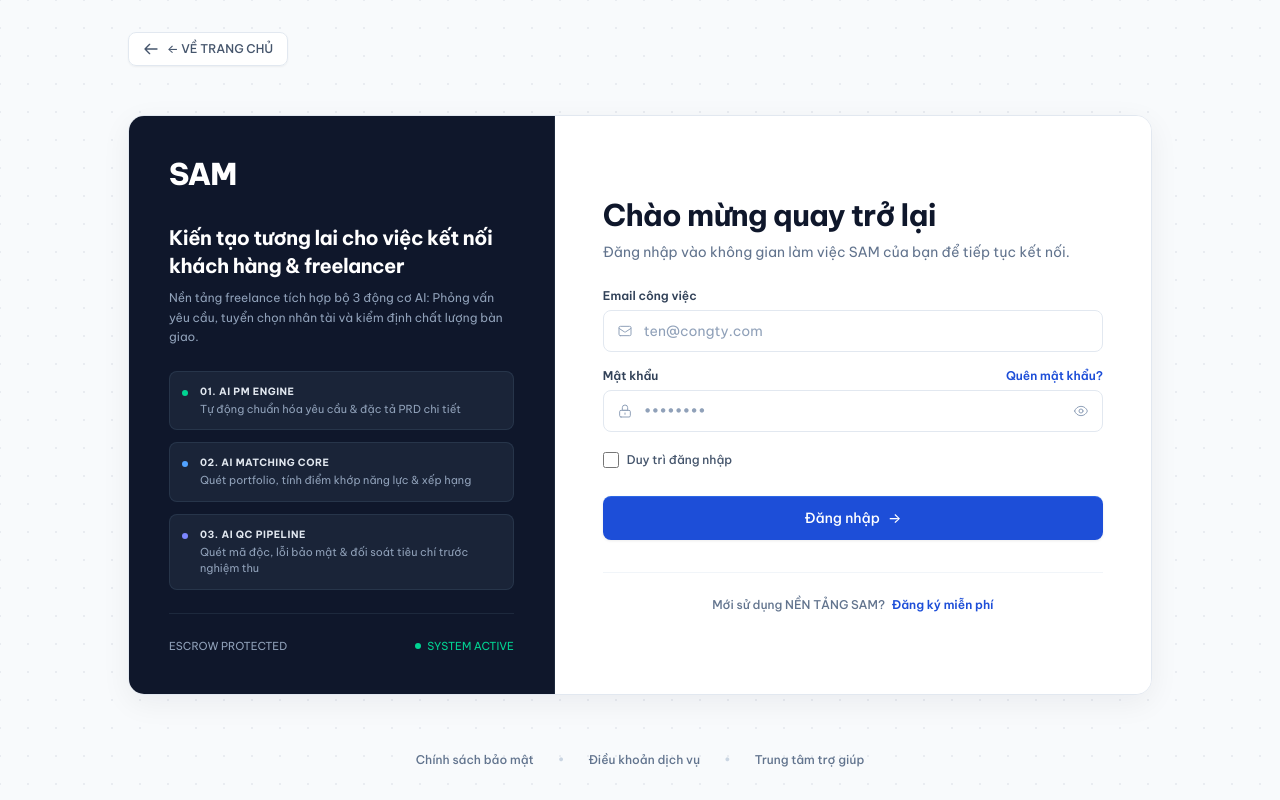
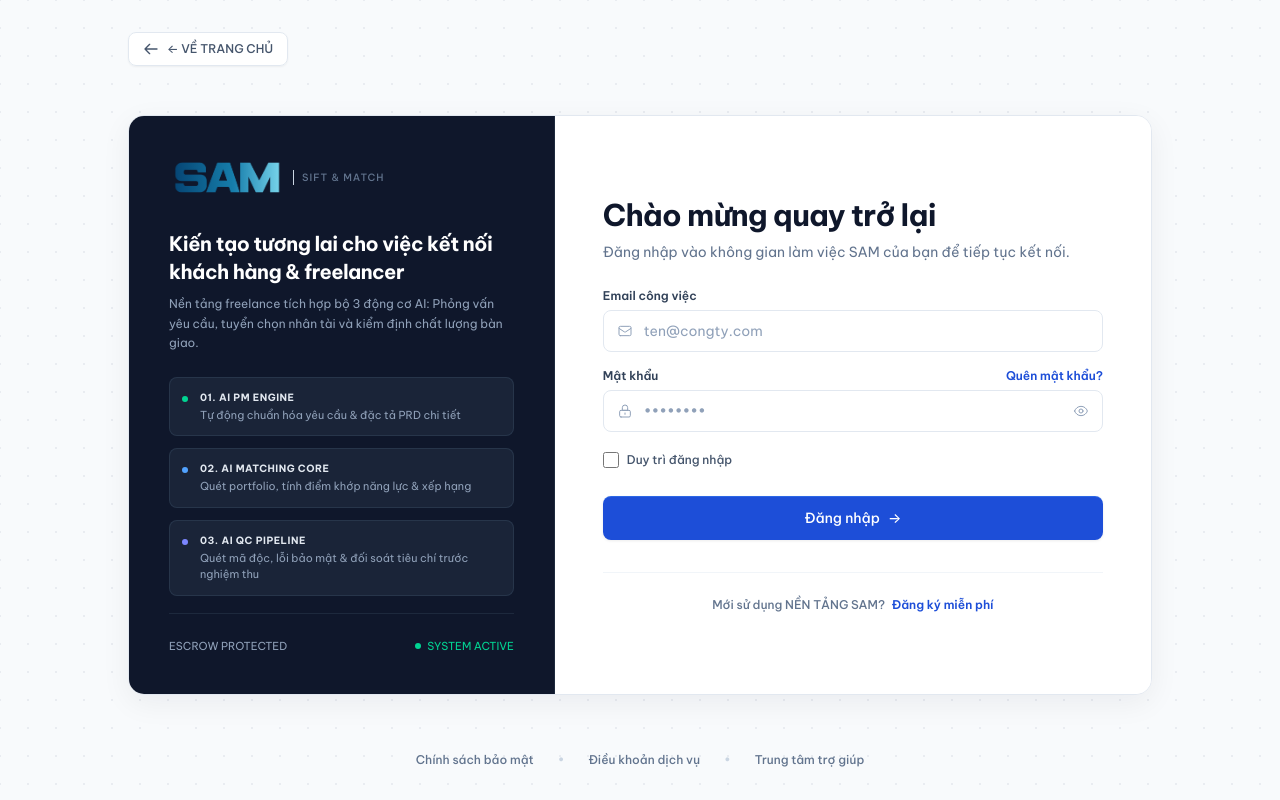
Before and after one commit to SAM-SiftAndMatch/sam-fe, a React (Vite) app: page /login in a window 1280 px wide. Built offline with nearby package versions, Linux system fonts and the light colour scheme; no server answers.

Commit message:
feat: new logo

```diff
--- a/index.html
+++ b/index.html
@@ -3,7 +3,7 @@
 
 <head>
   <meta charset="UTF-8" />
-  <link rel="icon" type="image/svg+xml" href="/favicon.svg" />
+  <link rel="icon" type="image/jpeg" href="/src/assets/sam-logo.jpg" />
   <meta name="viewport" content="width=device-width, initial-scale=1.0" />
   <title>SAM - Sift And Match</title>
   <link rel="preconnect" href="https://fonts.googleapis.com" />
--- a/src/components/Footer.tsx
+++ b/src/components/Footer.tsx
@@ -1,13 +1,14 @@
 import type React from 'react';
 import { SUPPORT_FACEBOOK_URL } from '../lib/support';
+import SamBrandLogo from './SamBrandLogo';
 
 const Footer: React.FC = () => {
   return (
     <footer className="w-full flex flex-col sm:flex-row justify-between items-start sm:items-center px-6 sm:px-12 py-6 sm:py-8 bg-white gap-4 sm:gap-0 border-t border-slate-200 mt-auto">
       {/* Phần bên trái: Logo và Bản quyền */}
       <div className="flex flex-col gap-1">
-        <div className="w-fit text-3xl font-extrabold tracking-tighter text-transparent bg-clip-text bg-gradient-to-r from-[#1D4ED8] via-[#0066FF] to-[#0AAAD7] leading-none">
-          SAM
+        <div className="flex w-fit items-center gap-2">
+          <SamBrandLogo />
         </div>
         <div className="text-slate-500 text-xs">
           © 2026 SAM AI Marketplace. All rights reserved.
--- a/src/components/FooterDashboard.tsx
+++ b/src/components/FooterDashboard.tsx
@@ -1,5 +1,6 @@
 import type React from 'react';
 import { SUPPORT_FACEBOOK_URL } from '../lib/support';
+import SamBrandLogo from './SamBrandLogo';
 
 const FooterDashboard: React.FC = () => {
   return (
@@ -9,9 +10,9 @@
         <div className="grid grid-cols-1 md:grid-cols-4 gap-10 mb-16">
           {/* Cột 1: Logo & Thông tin */}
           <div className="flex flex-col items-start col-span-1">
-            <span className="text-3xl font-extrabold tracking-tight text-transparent bg-clip-text bg-gradient-to-r from-[#0047FF] to-[#00B2FF] mb-4">
-              SAM
-            </span>
+            <div className="mb-4 flex items-center gap-2">
+              <SamBrandLogo />
+            </div>
             <p className="text-gray-500 text-sm leading-relaxed mb-6">
               Nền tảng kết nối nhân tài hàng đầu
               <br />
--- a/src/components/LoadingScreen.tsx
+++ b/src/components/LoadingScreen.tsx
@@ -1,11 +1,12 @@
 import type React from 'react';
+import SamBrandLogo from './SamBrandLogo';
 
 export const LoadingScreen: React.FC = () => {
   return (
     <div className="min-h-screen bg-[#F8FAFC] flex flex-col items-center justify-center font-sans">
       <div className="flex flex-col items-center gap-4">
-        <div className="text-4xl font-extrabold tracking-tight text-transparent bg-clip-text bg-gradient-to-r from-[#0047FF] to-[#00B2FF] animate-pulse">
-          SAM
+        <div className="flex items-center gap-2 animate-pulse">
+          <SamBrandLogo />
         </div>
         <div className="flex items-center gap-2">
           <div className="w-2.5 h-2.5 rounded-full bg-[#0047FF] animate-bounce [animation-delay:-0.3s]" />
--- a/src/components/SamBrandLogo.tsx
+++ b/src/components/SamBrandLogo.tsx
@@ -1,16 +1,17 @@
+import samLogo from '../assets/sam-logo-transparent.png';
+
 type SamBrandLogoProps = {
-  isScrolled: boolean;
+  isScrolled?: boolean;
 };
 
-const SamBrandLogo = ({ isScrolled }: SamBrandLogoProps) => (
+const SamBrandLogo = ({ isScrolled = false }: SamBrandLogoProps) => (
   <>
     <span
-      className={`select-none bg-gradient-to-r from-[#1D4ED8] via-[#0066FF] to-[#0AAAD7] bg-clip-text font-extrabold leading-none tracking-tighter text-transparent transition-all duration-300 group-hover:from-[#0AAAD7] group-hover:to-[#1D4ED8] ${
-        isScrolled ? 'text-2xl sm:text-[28px]' : 'text-3xl sm:text-[38px]'
-      }`}
-    >
-      SAM
-    </span>
+      className={`sam-brand-logo shrink-0 ${isScrolled ? 'sam-brand-logo--small' : ''}`}
+      style={{ maskImage: `url(${samLogo})`, WebkitMaskImage: `url(${samLogo})` }}
+      role="img"
+      aria-label="SAM"
+    />
     <span
       className={`hidden self-center border-l border-slate-300 pl-2 text-[10px] font-medium uppercase tracking-widest text-slate-500 transition-opacity duration-200 sm:inline-block ${
         isScrolled ? 'opacity-80' : 'opacity-100'
--- a/src/index.css
+++ b/src/index.css
@@ -23,6 +23,65 @@
   background: #f8fafc;
   color: #0f172a;
   -webkit-font-smoothing: antialiased;
+}
+
+.sam-brand-logo {
+  position: relative;
+  display: inline-block;
+  width: 116px;
+  height: 42px;
+  background: linear-gradient(90deg, #04406f 0%, #167eac 55%, #82dff4 100%);
+  mask-repeat: no-repeat;
+  mask-size: contain;
+  mask-position: center;
+  -webkit-mask-repeat: no-repeat;
+  -webkit-mask-size: contain;
+  -webkit-mask-position: center;
+}
+
+.sam-brand-logo::after {
+  position: absolute;
+  top: 0;
+  bottom: 0;
+  left: -35%;
+  width: 70%;
+  background: linear-gradient(
+    90deg,
+    transparent,
+    #82dff4 25%,
+    #04406f 50%,
+    #82dff4 75%,
+    transparent
+  );
+  content: "";
+  opacity: 0;
+  transition: opacity 180ms ease;
+  pointer-events: none;
+}
+
+.group:hover .sam-brand-logo::after,
+.sam-brand-logo:hover::after {
+  opacity: 1;
+  animation: sam-logo-color-flow 1.9s ease-in-out infinite alternate;
+}
+
+@keyframes sam-logo-color-flow {
+  to {
+    transform: translateX(190%);
+  }
+}
+
+html.theme-dark .sam-brand-logo {
+  background: linear-gradient(90deg, #ffffff 0%, #ffffff 45%, #82dff4 100%);
+}
+
+html.theme-dark .sam-brand-logo::after {
+  background: linear-gradient(90deg, transparent, #82dff4 50%, transparent);
+}
+
+.sam-brand-logo--small {
+  width: 105px;
+  height: 38px;
 }
 
 /* Shared Freelancer workspace surface. Individual pages keep their content, but speak one UI language. */
--- a/src/pages/LoginPage.tsx
+++ b/src/pages/LoginPage.tsx
@@ -5,6 +5,7 @@
 import { useState } from 'react';
 import { useForm } from 'react-hook-form';
 import { Link, useLocation, useNavigate, useSearchParams } from 'react-router-dom';
+import SamBrandLogo from '../components/SamBrandLogo';
 import { InteractiveBackground } from '../components/landing/InteractiveBackground';
 import * as paths from '../routes/paths';
 import { useAuthStore } from '../stores/useAuthStore';
@@ -90,7 +91,9 @@
         <div className="hidden md:flex md:col-span-5 bg-slate-900 border-r border-slate-800 p-8 lg:p-10 flex-col justify-between text-white relative">
           <div>
             <div className="flex items-center justify-between mb-8">
-              <span className="text-3xl font-extrabold tracking-tight text-white">SAM</span>
+              <span className="flex items-center gap-2">
+                <SamBrandLogo />
+              </span>
             </div>
 
             <h3 className="text-xl font-bold text-white mb-2 tracking-tight">
@@ -154,9 +157,7 @@
         <div className="md:col-span-7 p-6 sm:p-10 lg:p-12 flex flex-col justify-center bg-white">
           <div className="mb-6">
             <div className="md:hidden mb-4 flex items-center justify-between">
-              <span className="text-3xl font-extrabold tracking-tighter text-transparent bg-clip-text bg-gradient-to-r from-[#1D4ED8] via-[#0066FF] to-[#0AAAD7] leading-none">
-                SAM
-              </span>
+              <SamBrandLogo />
             </div>
             <h2 className="text-2xl sm:text-3xl font-bold text-slate-900 tracking-tight mb-2">
               Chào mừng quay trở lại
--- a/src/pages/RegisterPage.tsx
+++ b/src/pages/RegisterPage.tsx
@@ -5,6 +5,7 @@
 import { useState } from 'react';
 import { useForm } from 'react-hook-form';
 import { Link, useLocation, useNavigate } from 'react-router-dom';
+import SamBrandLogo from '../components/SamBrandLogo';
 import { InteractiveBackground } from '../components/landing/InteractiveBackground';
 import * as paths from '../routes/paths';
 import { useAuthStore } from '../stores/useAuthStore';
@@ -94,9 +95,7 @@
         {/* Header */}
         <div className="text-center mb-6">
           <div className="flex justify-center items-center gap-2 mb-3">
-            <span className="text-3xl sm:text-4xl font-extrabold tracking-tighter text-transparent bg-clip-text bg-gradient-to-r from-[#1D4ED8] via-[#0066FF] to-[#0AAAD7] leading-none">
-              SAM
-            </span>
+            <SamBrandLogo />
           </div>
           <h1 className="text-2xl font-bold text-slate-900 mb-1.5 tracking-tight">
             Khám phá tương lai công việc
```
Also changed, not shown: src/components/landing/LandingFooter.tsx (+2 -6 lines), src/assets/sam-logo-transparent.png (added), src/assets/sam-logo.jpg (added).
